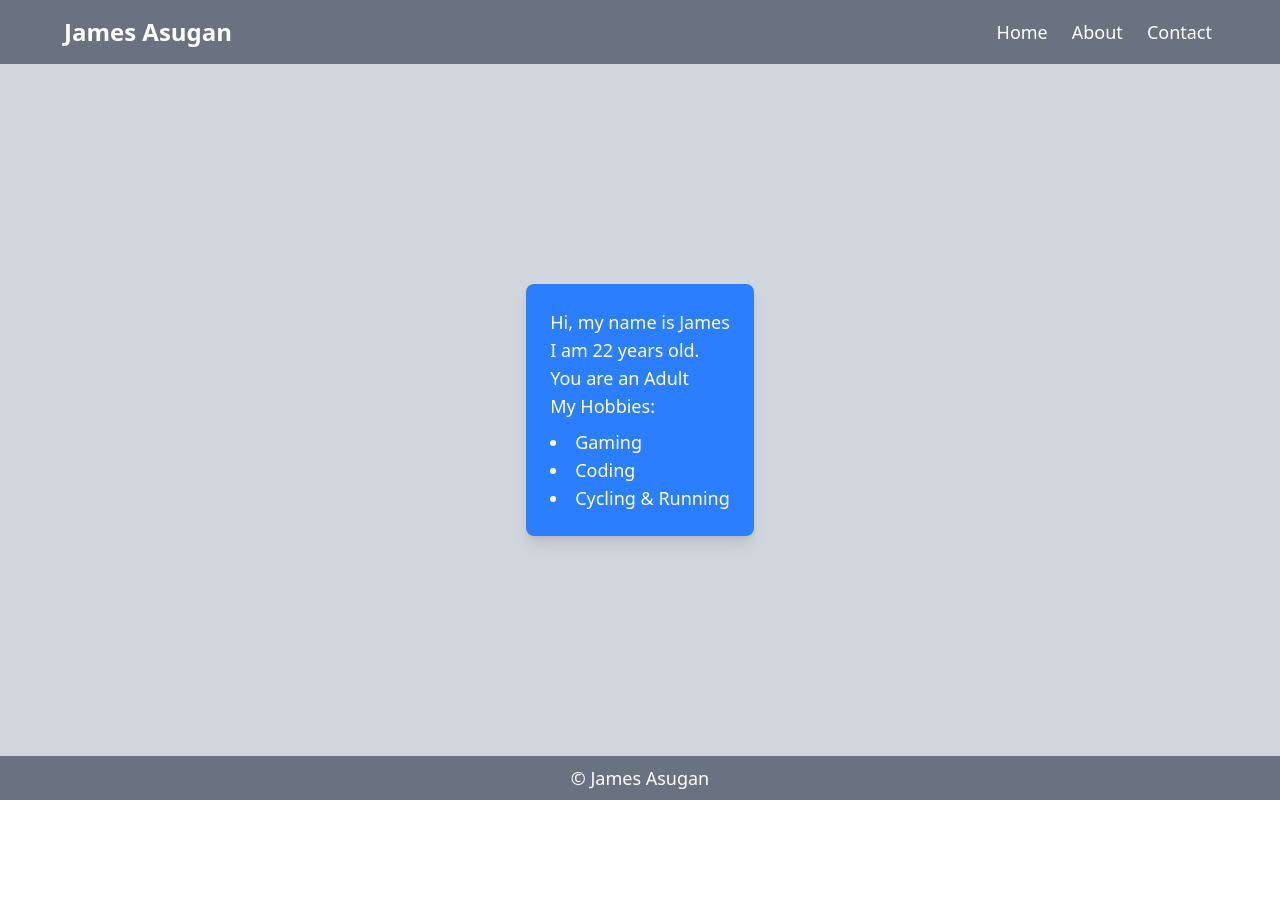
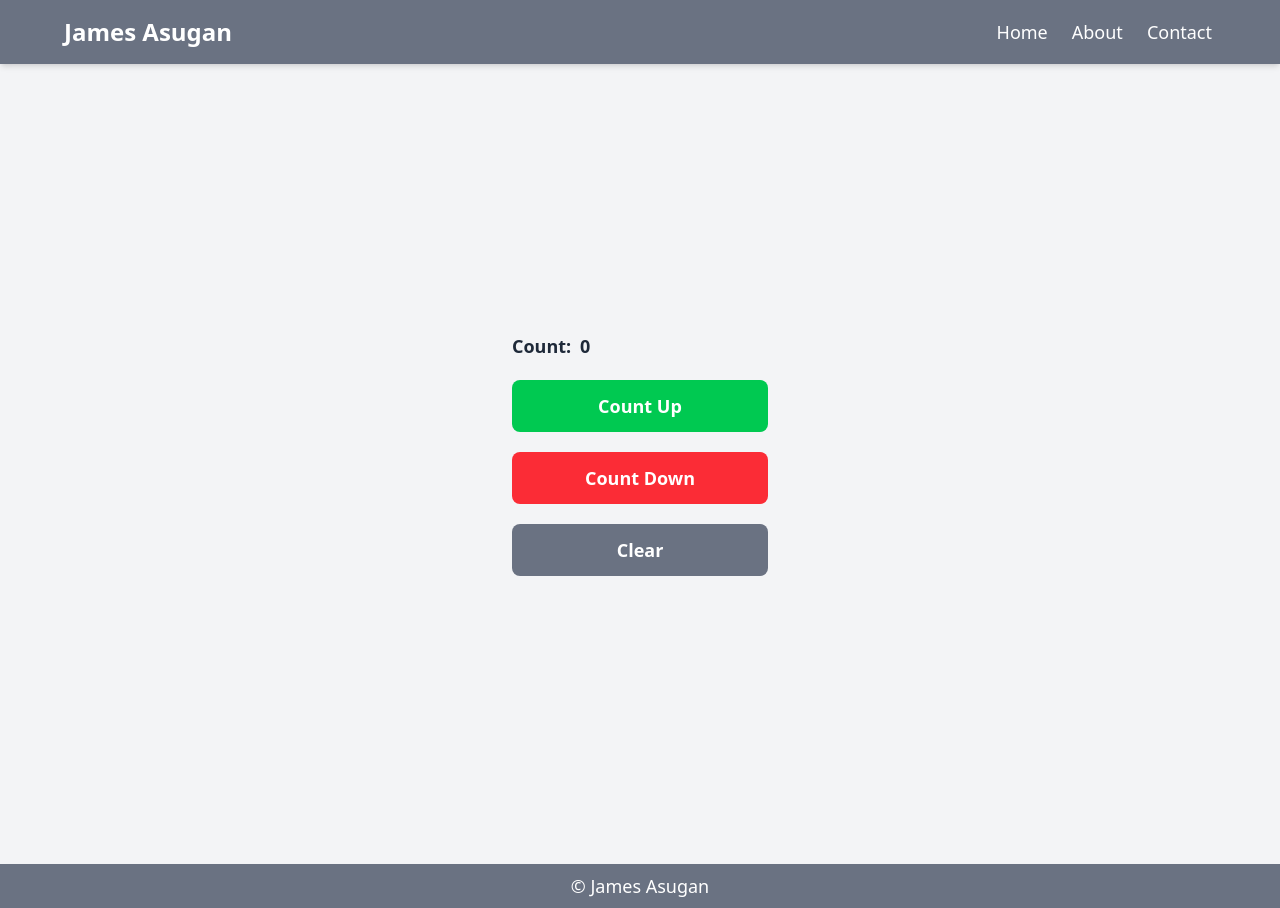
Before and after one commit to jamesasugan/100Days_of_Learning_React, a React (Vite) app: page / in a window 1280 px wide. Before the commit the page ends 800 px from the top, so only its background shows below. Built offline with nearby package versions, Linux system fonts and the light colour scheme.

Commit message:
Day 11: Intro to `useState()`

```diff
--- a/src/App.jsx
+++ b/src/App.jsx
@@ -1,4 +1,5 @@
 import './App.css'
+import Counter from './components/Counter.jsx';
 import Footer from './components/Footer.jsx';
 import Header from './components/Header.jsx';
 import Profile from './components/Profile.jsx';
@@ -12,13 +13,14 @@ function App() {
       <div className='min-h-screen flex flex-col bg-gray-100 text-gray-800'>
         <Header />
         <main className='flex-grow flex'>
-          <Profile
+          {/* <Profile
           name="James"
           age={22}
-          hobby={['Gaming', 'Coding', 'Cycling & Running']} />
+          hobby={['Gaming', 'Coding', 'Cycling & Running']} /> */}
+           <Counter />
         </main>
+        <Footer />
 
-        <Footer />
       </div>
     </>
   )
--- /dev/null
+++ b/src/components/Counter.jsx
@@ -0,0 +1,34 @@
+import { useState } from 'react'
+
+const Counter = () => {
+    const [count, setCount] = useState(0);
+    const [message, setMessage] = useState('');
+    return (
+        <div className='w-full h-screen flex justify-center items-center'>
+            <div className='w-[20%]'>
+                <p className='text-lg font-semibold'>Count: <span className='ml-1 '>{count}</span></p>
+                <div className='flex flex-col p-0'>
+                    <button onClick={() => setCount(count + 1)} className='p-3 text-white bg-green-500 text-lg font-semibold rounded-lg mt-5 hover:bg-green-600 transition duration-150 cursor-pointer'>Count Up</button>
+                    <button onClick={() => {
+                        if(count > 0){
+                            setCount(count - 1);
+                            setMessage('');
+                        }else{
+                            setMessage("Oops, you have reached the limit.");
+                            setTimeout(() => {
+                                setMessage("");
+                            }, (2000));
+                        }
+                    }}
+                    className='p-3 text-white bg-red-500 text-lg font-semibold rounded-lg mt-5 hover:bg-red-600 transition duration-150 cursor-pointer'>Count Down</button>
+
+                    <button onClick={() => setCount(0)} className='p-3 text-white bg-gray-500 text-lg font-semibold rounded-lg mt-5 hover:bg-gray-600 transition duration-150 cursor-pointer'>Clear</button>
+
+                    <p className='text-lg mt-5'>{message}</p>
+                </div>
+            </div>
+        </div>
+    )
+}
+
+export default Counter
```
